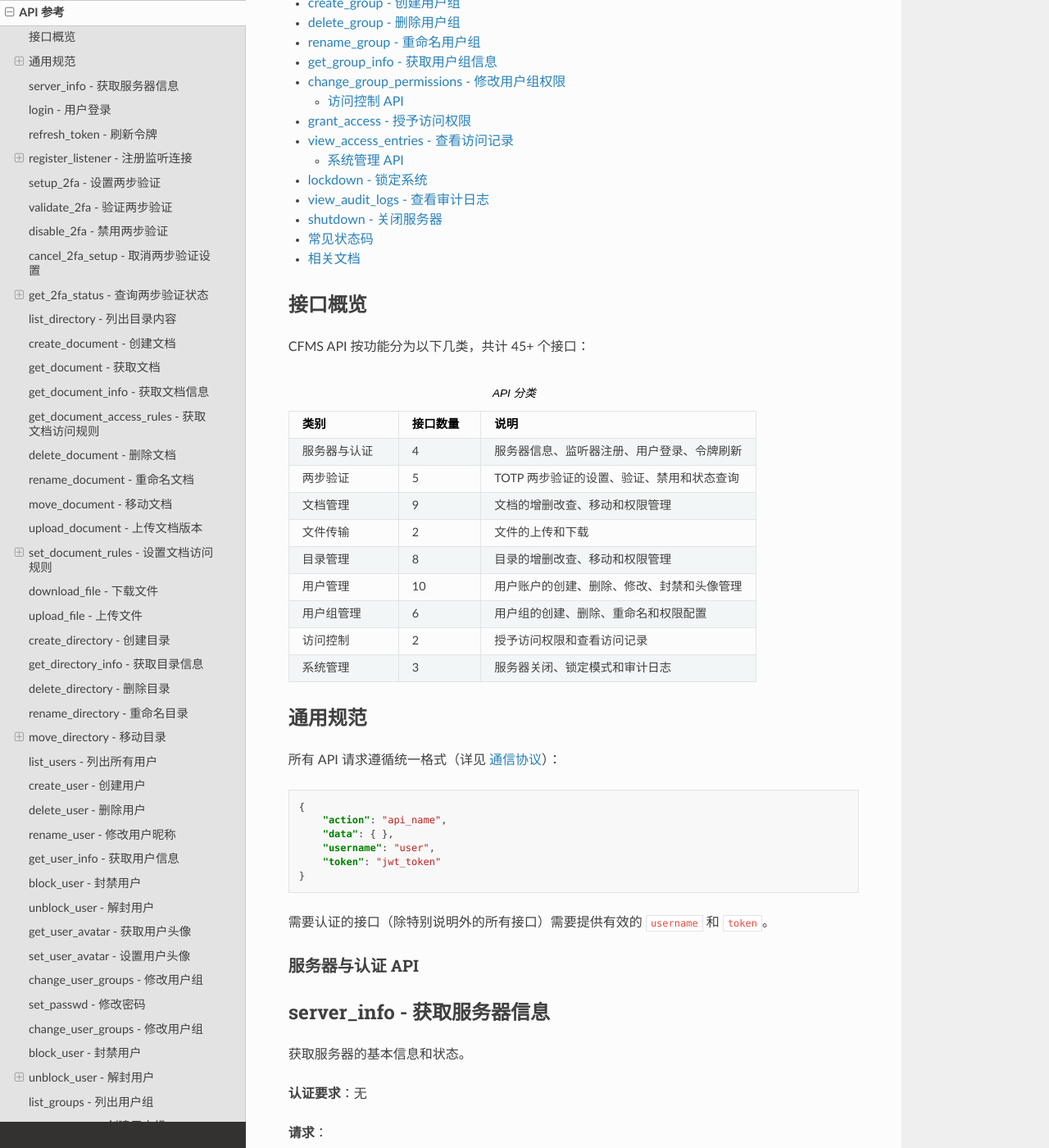
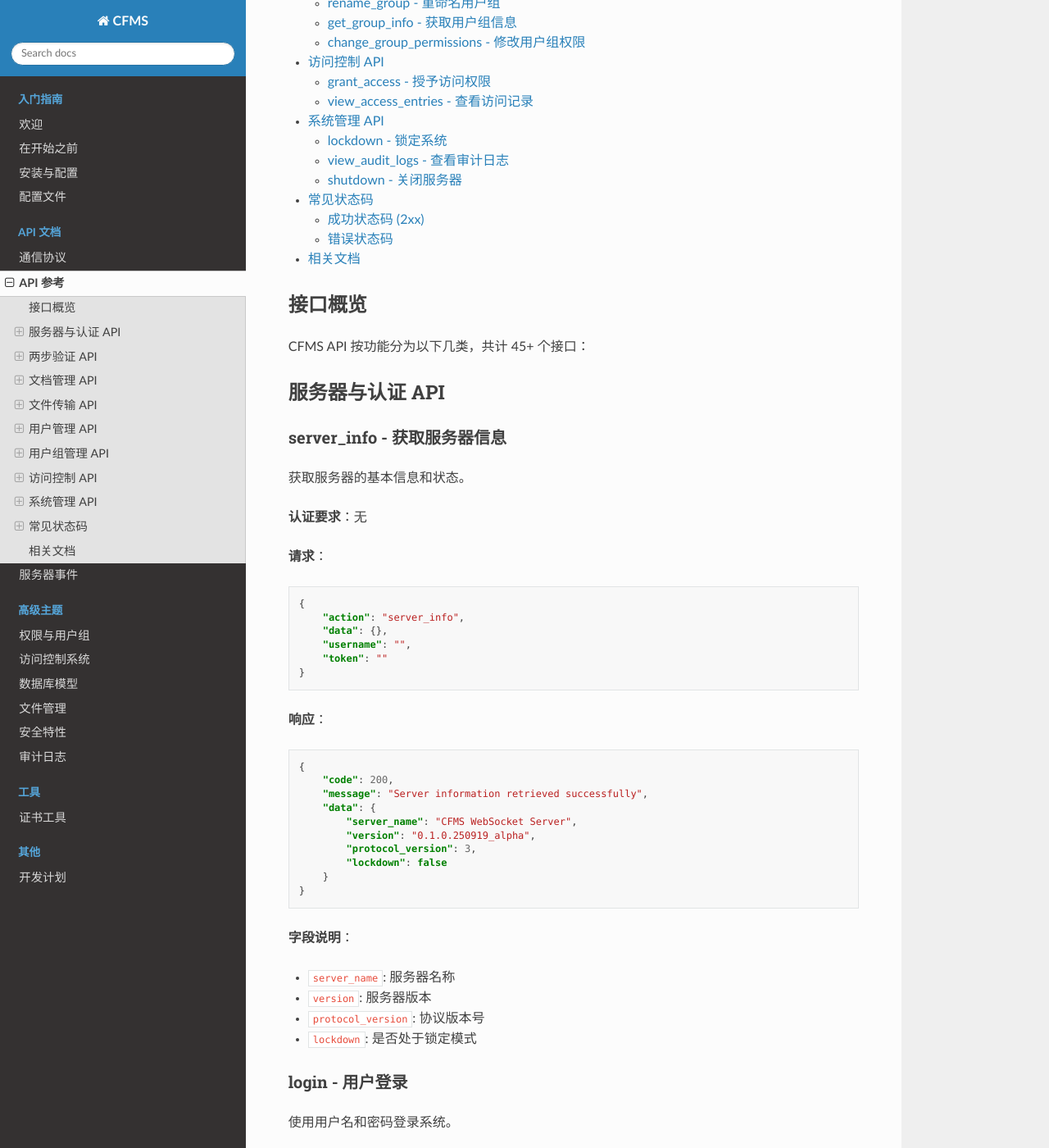
Before and after one commit to Creeper19472/cfms_server_doc, a Sphinx documentation site: the page built from docs/source/api_refs.rst, in a window 1280 px wide and 1400 px high, scrolled down 1580 px. Shown: the whole window at 82% size. Built offline with Sphinx 7.4.7 and the Read the Docs theme 3.1.0, drawn with Linux system fonts in a browser that asks for light colours; some of the changed text lies outside the part shown.

Commit message:
docs: update section title style; remove outdated API reference

```diff
--- a/docs/source/api_refs.rst
+++ b/docs/source/api_refs.rst
@@ -23,58 +23,31 @@ CFMS API 按功能分为以下几类，共计 45+ 个接口：
    :widths: 20 15 50
 
    * - 类别
-     - 接口数量
      - 说明
    * - 服务器与认证
-     - 4
      - 服务器信息、监听器注册、用户登录、令牌刷新
    * - 两步验证
-     - 5
      - TOTP 两步验证的设置、验证、禁用和状态查询
    * - 文档管理
-     - 9
      - 文档的增删改查、移动和权限管理
    * - 文件传输
-     - 2
      - 文件的上传和下载
    * - 目录管理
-     - 8
      - 目录的增删改查、移动和权限管理
    * - 用户管理
-     - 10
      - 用户账户的创建、删除、修改、封禁和头像管理
    * - 用户组管理
-     - 6
      - 用户组的创建、删除、重命名和权限配置
    * - 访问控制
-     - 2
      - 授予访问权限和查看访问记录
    * - 系统管理
-     - 3
      - 服务器关闭、锁定模式和审计日志
 
-通用规范
---------
-
-所有 API 请求遵循统一格式（详见 :doc:`api`）：
-
-.. code-block:: json
-
-   {
-       "action": "api_name",
-       "data": { },
-       "username": "user",
-       "token": "jwt_token"
-   }
-
-需要认证的接口（除特别说明外的所有接口）需要提供有效的 ``username`` 和 ``token``。
-
-===================
 服务器与认证 API
-===================
+-----------------------------
 
 server_info - 获取服务器信息
------------------------------
+^^^^^^^^^^^^^^^^^^^^^^^^^^^^^
 
 获取服务器的基本信息和状态。
 
@@ -114,7 +87,7 @@ server_info - 获取服务器信息
 - ``lockdown``: 是否处于锁定模式
 
 login - 用户登录
------------------
+^^^^^^^^^^^^^^^^^^^
 
 使用用户名和密码登录系统。
 
@@ -199,7 +172,7 @@ login - 用户登录
    当用户启用了两步验证时，首次登录会返回 202 状态码，需要在请求的 ``data`` 中添加 ``2fa_token`` 字段（6位验证码）重新提交登录请求。
 
 refresh_token - 刷新令牌
--------------------------
+^^^^^^^^^^^^^^^^^^^^^^^^^^^^^
 
 刷新用户的 JWT 令牌以延长会话时间。
 
@@ -233,45 +206,11 @@ refresh_token - 刷新令牌
 
 - ``401``: 当前令牌无效或已过期
 
-register_listener - 注册监听连接
----------------------------------
-
-将当前连接注册为监听器，用于接收服务器推送的通知。
-
-**认证要求**：无
-
-**请求**：
-
-.. code-block:: json
-
-   {
-       "action": "register_listener",
-       "data": {},
-       "username": "",
-       "token": ""
-   }
-
-**响应**：
-
-.. code-block:: json
-
-   {
-       "code": 200,
-       "message": "Registered as a listener",
-       "data": {},
-       "protocol_version": 3
-   }
-
-.. note::
-
-   监听连接不应主动发送其他请求，仅用于接收服务器推送的消息。服务器在触发事件时会向所有已注册的监听连接广播消息。
-
-===================
 两步验证 API
-===================
+-------------------
 
 setup_2fa - 设置两步验证
--------------------------
+^^^^^^^^^^^^^^^^^^^^^^^^^^^^^
 
 为当前用户设置 TOTP（基于时间的一次性密码）两步验证。
 
@@ -332,7 +271,7 @@ setup_2fa - 设置两步验证
    请妥善保管备份代码！如果丢失认证器且没有备份代码，将无法登录账户。
 
 validate_2fa - 验证两步验证
----------------------------
+^^^^^^^^^^^^^^^^^^^^^^^^^^^^^
 
 验证并启用两步验证。在设置两步验证后必须验证才能生效。
 
@@ -384,7 +323,7 @@ validate_2fa - 验证两步验证
 - ``404``: 用户不存在
 
 disable_2fa - 禁用两步验证
---------------------------
+^^^^^^^^^^^^^^^^^^^^^^^^^^^^^
 
 禁用当前用户的两步验证。
 
@@ -434,7 +373,7 @@ disable_2fa - 禁用两步验证
 - ``404``: 用户不存在
 
 cancel_2fa_setup - 取消两步验证设置
------------------------------------
+^^^^^^^^^^^^^^^^^^^^^^^^^^^^^^^^^^^^
 
 取消正在进行中但尚未验证的两步验证设置。
 
@@ -468,7 +407,7 @@ cancel_2fa_setup - 取消两步验证设置
 - ``404``: 用户不存在
 
 get_2fa_status - 查询两步验证状态
----------------------------------
+^^^^^^^^^^^^^^^^^^^^^^^^^^^^^^^^^^
 
 查询当前用户的两步验证状态。
 
@@ -504,12 +443,11 @@ get_2fa_status - 查询两步验证状态
 - ``enabled``: 两步验证是否已启用
 - ``method``: 验证方法（"totp" 或 null）
 
-===================
 文档管理 API
-===================
+-------------------
 
 list_directory - 列出目录内容
-------------------------------
+^^^^^^^^^^^^^^^^^^^^^^^^^^^^^^^^
 
 列出指定目录下的所有文档和子目录。
 
@@ -583,7 +521,7 @@ list_directory - 列出目录内容
 - ``404``: 目录不存在
 
 create_document - 创建文档
---------------------------
+^^^^^^^^^^^^^^^^^^^^^^^^^^^^^
 
 在指定目录下创建新文档并返回上传任务信息。
 
@@ -658,7 +596,7 @@ create_document - 创建文档
 - ``409``: 文档名称冲突（当配置不允许重名时）
 
 get_document - 获取文档
-------------------------
+^^^^^^^^^^^^^^^^^^^^^^^^^^^^^
 
 获取文档的基本信息并创建下载任务。
 
@@ -720,7 +658,7 @@ get_document - 获取文档
 - ``404``: 文档不存在或文档没有活动版本
 
 get_document_info - 获取文档信息
---------------------------------
+^^^^^^^^^^^^^^^^^^^^^^^^^^^^^^^^^^
 
 获取文档的详细信息，包括大小、时间和访问规则。
 
@@ -790,7 +728,7 @@ get_document_info - 获取文档信息
 - ``404``: 文档不存在或文档没有活动版本
 
 get_document_access_rules - 获取文档访问规则
----------------------------------------------
+^^^^^^^^^^^^^^^^^^^^^^^^^^^^^^^^^^^^^^^^^^^^^^
 
 获取文档的访问规则配置，按访问类型分组。
 
@@ -854,7 +792,7 @@ get_document_access_rules - 获取文档访问规则
 - ``404``: 文档不存在
 
 delete_document - 删除文档
----------------------------
+^^^^^^^^^^^^^^^^^^^^^^^^^^^^^
 
 删除指定文档及其所有版本。
 
@@ -905,7 +843,7 @@ delete_document - 删除文档
 - ``500``: 删除失败（可能有正在进行的下载任务）
 
 rename_document - 重命名文档
-----------------------------
+^^^^^^^^^^^^^^^^^^^^^^^^^^^^^^
 
 修改文档的标题。
 
@@ -960,7 +898,7 @@ rename_document - 重命名文档
 - ``404``: 文档不存在
 
 move_document - 移动文档
-------------------------
+^^^^^^^^^^^^^^^^^^^^^^^^^^^^^
 
 将文档移动到另一个目录。
 
@@ -1015,7 +953,7 @@ move_document - 移动文档
 - ``404``: 文档或目标目录不存在
 
 upload_document - 上传文档版本
-------------------------------
+^^^^^^^^^^^^^^^^^^^^^^^^^^^^^^^^
 
 为已存在的文档创建新版本并返回上传任务。
 
@@ -1075,7 +1013,7 @@ upload_document - 上传文档版本
 - ``404``: 文档不存在
 
 set_document_rules - 设置文档访问规则
--------------------------------------
+^^^^^^^^^^^^^^^^^^^^^^^^^^^^^^^^^^^^^^^
 
 为文档设置访问控制规则。
 
@@ -1141,12 +1079,11 @@ set_document_rules - 设置文档访问规则
 
    访问规则的详细格式请参考 :doc:`access_control`。
 
-===================
 文件传输 API
-===================
+-------------------
 
 download_file - 下载文件
---------------------------
+^^^^^^^^^^^^^^^^^^^^^^^^^^^^^
 
 通过任务 ID 下载文件。此接口需要先通过 ``get_document`` 获取任务 ID。
 
@@ -1192,7 +1129,7 @@ download_file - 下载文件
    任务有效期为 1 小时，超时后需要重新创建任务。
 
 upload_file - 上传文件
------------------------
+^^^^^^^^^^^^^^^^^^^^^^^^^^^^^
 
 通过任务 ID 上传文件。此接口需要先通过 ``create_document`` 或 ``upload_document`` 获取任务 ID。
 
@@ -1239,7 +1176,7 @@ upload_file - 上传文件
    任务有效期为 1 小时。
 
 create_directory - 创建目录
-----------------------------
+^^^^^^^^^^^^^^^^^^^^^^^^^^^^^
 
 创建新目录。
 
@@ -1278,7 +1215,7 @@ create_directory - 创建目录
    }
 
 get_directory_info - 获取目录信息
----------------------------------
+^^^^^^^^^^^^^^^^^^^^^^^^^^^^^^^^^^^^
 
 获取目录的详细信息。
 
@@ -1315,7 +1252,7 @@ get_directory_info - 获取目录信息
    }
 
 delete_directory - 删除目录
----------------------------
+^^^^^^^^^^^^^^^^^^^^^^^^^^^^^
 
 删除目录及其所有内容。
 
@@ -1340,7 +1277,7 @@ delete_directory - 删除目录
    删除目录会同时删除其中的所有文档和子目录！
 
 rename_directory - 重命名目录
-------------------------------
+^^^^^^^^^^^^^^^^^^^^^^^^^^^^^^^
 
 修改目录名称。
 
@@ -1364,7 +1301,7 @@ rename_directory - 重命名目录
      - 新名称
 
 move_directory - 移动目录
---------------------------
+^^^^^^^^^^^^^^^^^^^^^^^^^^^^^
 
 将目录移动到另一个父目录。
 
@@ -1387,12 +1324,11 @@ move_directory - 移动目录
      - String
      - 目标父目录 ID
 
-===================
 用户管理 API
-===================
+-------------------
 
 list_users - 列出所有用户
---------------------------
+^^^^^^^^^^^^^^^^^^^^^^^^^^^^^
 
 列出系统中的所有用户，包括权限和组信息。
 
@@ -1451,7 +1387,7 @@ list_users - 列出所有用户
 - ``403``: 权限不足
 
 create_user - 创建用户
------------------------
+^^^^^^^^^^^^^^^^^^^^^^^^^^^^^
 
 创建新用户账户，可以同时配置权限和用户组。
 
@@ -1553,7 +1489,7 @@ create_user - 创建用户
    ``create_user`` 是一个危险权限，应仅授予管理员。
 
 delete_user - 删除用户
------------------------
+^^^^^^^^^^^^^^^^^^^^^^^^^^^^^
 
 删除用户账户及其所有相关数据。
 
@@ -1608,7 +1544,7 @@ delete_user - 删除用户
    删除用户会同时删除其组成员关系和封禁记录。
 
 rename_user - 修改用户昵称
---------------------------
+^^^^^^^^^^^^^^^^^^^^^^^^^^^^^
 
 修改用户的昵称（显示名称）。
 
@@ -1662,7 +1598,7 @@ rename_user - 修改用户昵称
 - ``403``: 权限不足（修改他人时需要权限）
 
 get_user_info - 获取用户信息
-----------------------------
+^^^^^^^^^^^^^^^^^^^^^^^^^^^^^
 
 获取用户的详细信息。
 
@@ -1719,7 +1655,7 @@ get_user_info - 获取用户信息
 - ``404``: 用户不存在
 
 block_user - 封禁用户
-----------------------
+^^^^^^^^^^^^^^^^^^^^^^^^^^^^^
 
 封禁用户账户，限制其对特定资源的访问。
 
@@ -1798,7 +1734,7 @@ block_user - 封禁用户
    此操作每次只能添加一个封禁记录。如需添加多个封禁，应分批请求。
 
 unblock_user - 解封用户
-------------------------
+^^^^^^^^^^^^^^^^^^^^^^^^^^^^^
 
 解除用户的封禁。
 
@@ -1860,7 +1796,7 @@ unblock_user - 解封用户
 - ``404``: 用户或封禁记录不存在
 
 get_user_avatar - 获取用户头像
-------------------------------
+^^^^^^^^^^^^^^^^^^^^^^^^^^^^^^^^
 
 获取用户的头像图片数据。
 
@@ -1910,7 +1846,7 @@ get_user_avatar - 获取用户头像
 - ``404``: 用户不存在或未设置头像
 
 set_user_avatar - 设置用户头像
-------------------------------
+^^^^^^^^^^^^^^^^^^^^^^^^^^^^^^^^
 
 设置用户的头像图片。
 
@@ -1971,7 +1907,7 @@ set_user_avatar - 设置用户头像
    支持的图片格式：JPEG, PNG, GIF, BMP, WebP等常见格式。
 
 change_user_groups - 修改用户组
--------------------------------
+^^^^^^^^^^^^^^^^^^^^^^^^^^^^^^^^^^
 
 修改用户所属的用户组。
 
@@ -2052,7 +1988,7 @@ change_user_groups - 修改用户组
 - ``404``: 用户不存在
 
 set_passwd - 修改密码
-----------------------
+^^^^^^^^^^^^^^^^^^^^^^^^^^^^^
 
 修改用户密码。
 
@@ -2116,7 +2052,7 @@ set_passwd - 修改密码
 
 
 change_user_groups - 修改用户组
--------------------------------
+^^^^^^^^^^^^^^^^^^^^^^^^^^^^^^^^^
 
 修改用户所属的用户组。
 
@@ -2153,7 +2089,7 @@ change_user_groups - 修改用户组
 - ``end_time``: 过期时间（Unix 时间戳），null 表示永不过期
 
 block_user - 封禁用户
-----------------------
+^^^^^^^^^^^^^^^^^^^^^^^^^^^^^
 
 封禁用户账户。
 
@@ -2180,7 +2116,7 @@ block_user - 封禁用户
      - 解封时间（Unix 时间戳），null 表示永久封禁
 
 unblock_user - 解封用户
-------------------------
+^^^^^^^^^^^^^^^^^^^^^^^^^^^^^
 
 解除用户封禁。
 
@@ -2200,12 +2136,11 @@ unblock_user - 解封用户
      - String
      - 要解封的用户名
 
-===================
 用户组管理 API
-===================
+-------------------
 
 list_groups - 列出用户组
--------------------------
+^^^^^^^^^^^^^^^^^^^^^^^^^^^^^
 
 列出系统中的所有用户组及其信息。
 
@@ -2262,7 +2197,7 @@ list_groups - 列出用户组
 - ``403``: 权限不足
 
 create_group - 创建用户组
---------------------------
+^^^^^^^^^^^^^^^^^^^^^^^^^^^^^
 
 创建新用户组，可以同时配置权限。
 
@@ -2340,7 +2275,7 @@ create_group - 创建用户组
    ``create_group`` 是一个危险权限，应仅授予管理员。
 
 delete_group - 删除用户组
---------------------------
+^^^^^^^^^^^^^^^^^^^^^^^^^^^^^
 
 删除用户组及其所有权限配置。
 
@@ -2394,7 +2329,7 @@ delete_group - 删除用户组
    删除用户组会影响所有属于该组的用户，他们将失去从该组继承的所有权限！
 
 rename_group - 重命名用户组
-----------------------------
+^^^^^^^^^^^^^^^^^^^^^^^^^^^^^
 
 修改用户组的名称或显示名称。
 
@@ -2457,7 +2392,7 @@ rename_group - 重命名用户组
    可以只修改组名、只修改显示名称，或同时修改两者。
 
 get_group_info - 获取用户组信息
--------------------------------
+^^^^^^^^^^^^^^^^^^^^^^^^^^^^^^^^
 
 获取用户组的详细信息，包括权限和成员。
 
@@ -2524,7 +2459,7 @@ get_group_info - 获取用户组信息
 - ``404``: 用户组不存在
 
 change_group_permissions - 修改用户组权限
------------------------------------------
+^^^^^^^^^^^^^^^^^^^^^^^^^^^^^^^^^^^^^^^^^^
 
 修改用户组的权限配置，会替换现有的所有权限。
 
@@ -2608,12 +2543,11 @@ change_group_permissions - 修改用户组权限
 
    此操作会完全替换组的现有权限配置！如果只想添加或删除特定权限，请先获取现有权限，修改后再提交。
 
-===================
 访问控制 API
-===================
+-------------------
 
 grant_access - 授予访问权限
-----------------------------
+^^^^^^^^^^^^^^^^^^^^^^^^^^^^^
 
 为用户或用户组授予对特定资源的访问权限，支持时间限制。
 
@@ -2694,7 +2628,7 @@ grant_access - 授予访问权限
 - ``404``: 实体或目标不存在
 
 view_access_entries - 查看访问记录
-----------------------------------
+^^^^^^^^^^^^^^^^^^^^^^^^^^^^^^^^^^
 
 查看用户、组或资源的访问控制记录。
 
@@ -2783,12 +2717,11 @@ view_access_entries - 查看访问记录
 
    此 API 用于查看通过 ``grant_access`` 创建的显式访问记录，不包括通过访问规则（access_rules）计算出的权限。
 
-===================
 系统管理 API
-===================
+-------------------
 
 lockdown - 锁定系统
---------------------
+^^^^^^^^^^^^^^^^^^^^^^^
 
 启用或禁用系统锁定模式。锁定模式下，只有白名单内的操作和拥有 ``bypass_lockdown`` 权限的用户可以操作。
 
@@ -2859,7 +2792,7 @@ lockdown - 锁定系统
    启用锁定模式会终止所有正在进行的文件传输任务！
 
 view_audit_logs - 查看审计日志
--------------------------------
+^^^^^^^^^^^^^^^^^^^^^^^^^^^^^^^^^
 
 查看系统审计日志，支持分页和过滤。
 
@@ -2944,7 +2877,7 @@ view_audit_logs - 查看审计日志
 - ``403``: 权限不足
 
 shutdown - 关闭服务器
-----------------------
+^^^^^^^^^^^^^^^^^^^^^^^
 
 关闭 CFMS 服务器。
 
--- a/docs/source/index.rst
+++ b/docs/source/index.rst
@@ -34,6 +34,7 @@ CFMS 是自由软件，采用 Apache 2.0 许可证发布。在特定的条件下
 
    通信协议 <api>
    API 参考 <api_refs>
+   服务器事件 <server_events>
 
 .. toctree::
    :maxdepth: 2
```
